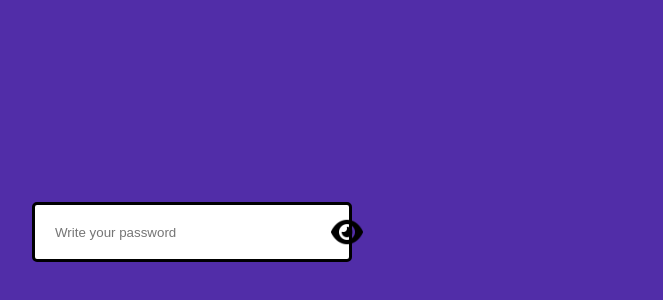
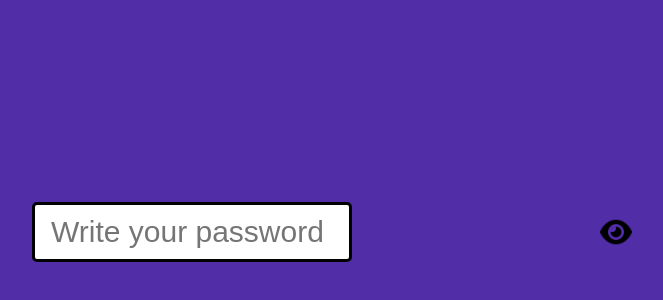
Before and after one commit to xedwxnn/Show-and-Hide-Password, a plain HTML site: page views/index.html in a window 1280 px wide. Shown: the part 168-468 px from the top of the page, without its empty margins (448-1111 px from the left). Drawn offline with nearby package versions, Linux system fonts and the light colour scheme.

Commit message:
arreglos en el css

```diff
--- a/css/style.css
+++ b/css/style.css
@@ -17,13 +17,15 @@ body {
 }
 
 input {
+    position: relative;
     border: none;
     width: 320px;
     height: 60px;
     border: 3px solid black;
     border-radius: 5px;
     outline: none;
-    padding-left: 20px;
+    padding-left: 16px;
+    font-size: 30px;
 }
 
 input::placeholder {
@@ -37,7 +39,7 @@ input:focus::placeholder, input:hover::placeholder {
 
 img {
     position: absolute;
-    left: 778.5px;
+    right: 200px;
     width: 32px;
     height: auto;
 }
```
Also changed, not shown: Previsualización.png (deleted), 1 other file.
